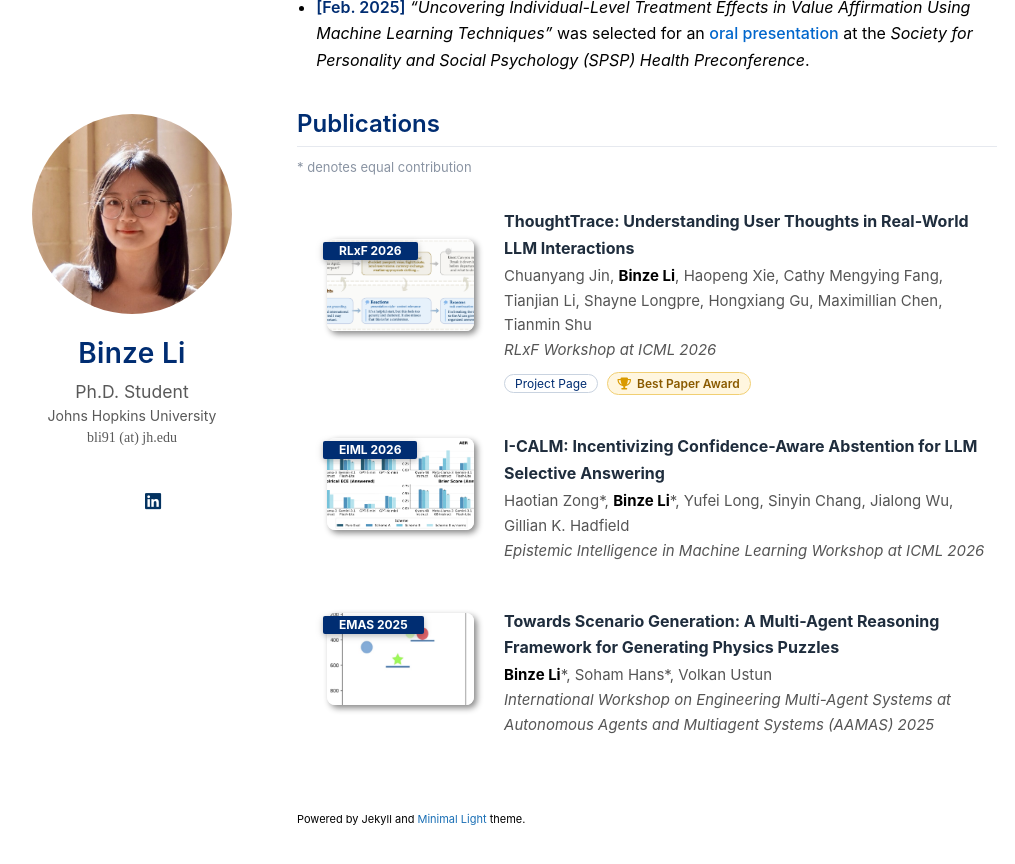
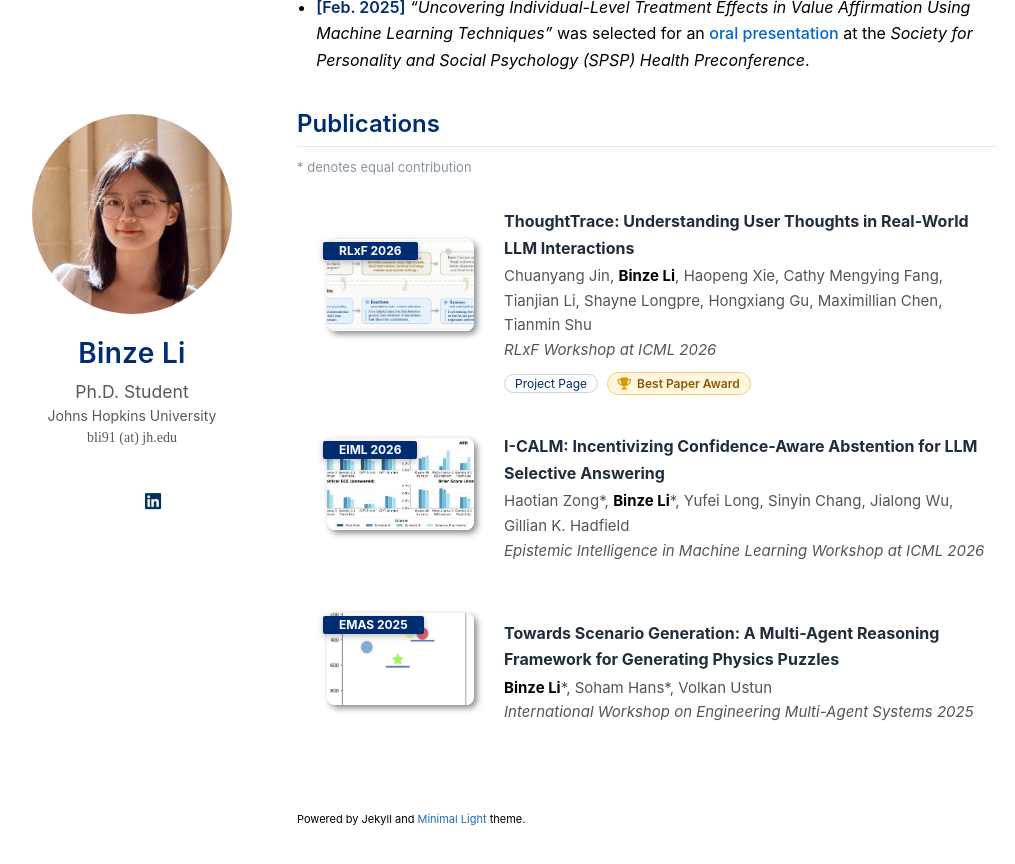
Before and after one commit to binzeli/binzeli.github.io, a Jekyll site: the page built from index.md, in a window 1280 px wide and 900 px high, scrolled down 855 px. Shown: the top 864 px of the window, without its empty margins (148-1163 px from the left). Built offline with Jekyll 4.4.1, drawn with Linux system fonts in a browser that asks for light colours; a style sheet for code colours, icons or effects is not loaded; our own code applies the rules of GitHub Pages for plain Markdown files.

Commit message:
Update EMAS workshop venue name
Co-Authored-By: Claude Opus 5.5 <noreply@anthropic.com>

```diff
--- a/_data/publications.yml
+++ b/_data/publications.yml
@@ -19,6 +19,6 @@ main:
   - title: "Towards Scenario Generation: A Multi-Agent Reasoning Framework for Generating Physics Puzzles"
     authors: "<strong>Binze Li</strong>*, Soham Hans*, Volkan Ustun"
     conference_short: "EMAS 2025"
-    conference: "International Workshop on Engineering Multi-Agent Systems at Autonomous Agents and Multiagent Systems (AAMAS) 2025"
+    conference: "International Workshop on Engineering Multi-Agent Systems 2025"
     pdf: "https://link.springer.com/chapter/10.1007/978-3-032-18011-7_1"
     image : /assets/img//EMAS2025.png
```
